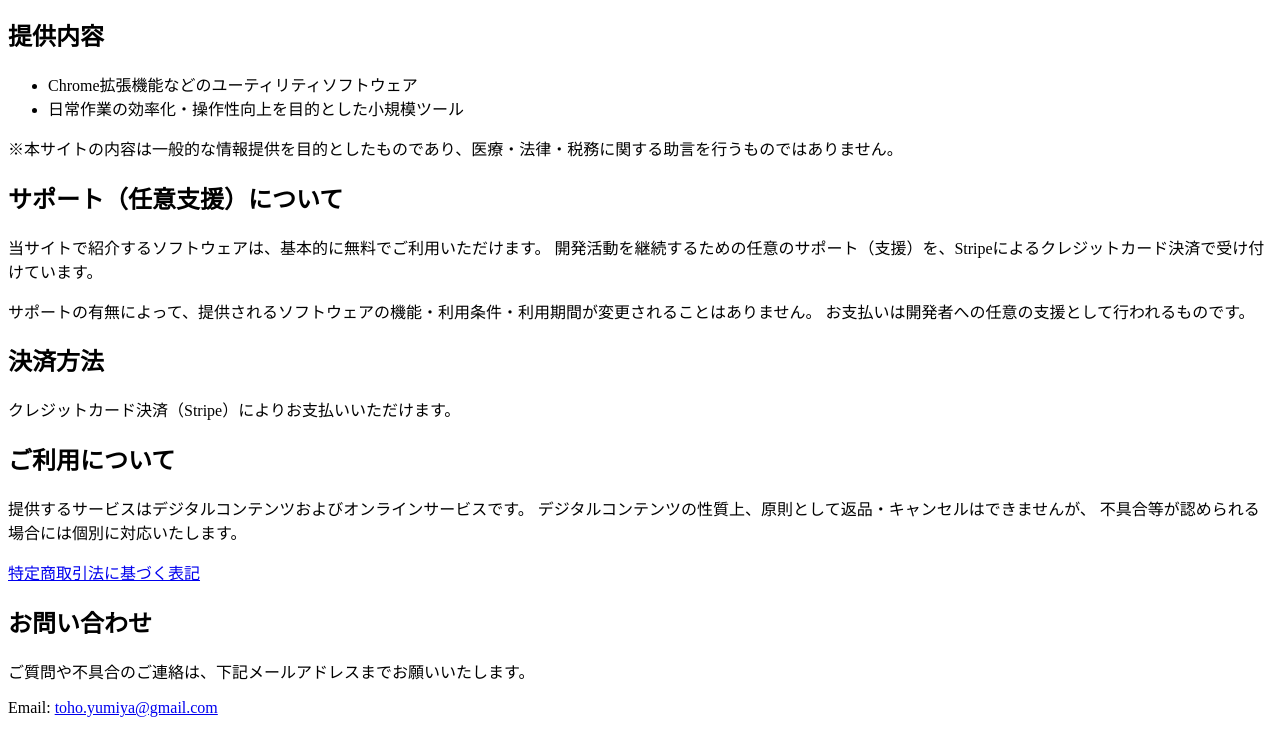
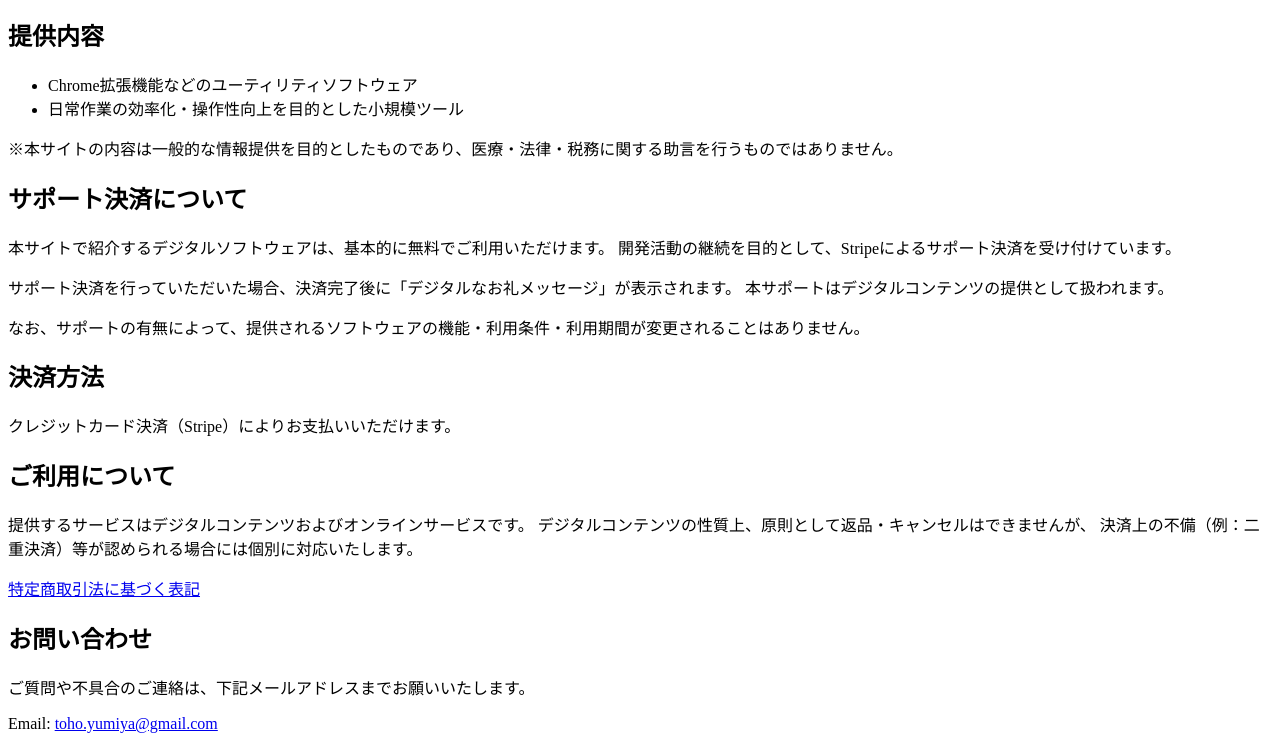
Before and after one commit to irckk/kofipage, a plain HTML site: page kofi/index.html in a window 1280 px wide. Shown: the part 107-856 px from the top of the page. Drawn offline with Linux system fonts and the light colour scheme.

Commit message:
Update index.html

```diff
--- a/kofi/index.html
+++ b/kofi/index.html
@@ -23,14 +23,17 @@
     ※本サイトの内容は一般的な情報提供を目的としたものであり、医療・法律・税務に関する助言を行うものではありません。
   </p>
 
-  <h2>サポート（任意支援）について</h2>
+  <h2>サポート決済について</h2>
   <p>
-    当サイトで紹介するソフトウェアは、基本的に無料でご利用いただけます。
-    開発活動を継続するための任意のサポート（支援）を、Stripeによるクレジットカード決済で受け付けています。
+    本サイトで紹介するデジタルソフトウェアは、基本的に無料でご利用いただけます。
+    開発活動の継続を目的として、Stripeによるサポート決済を受け付けています。
   </p>
   <p>
-    サポートの有無によって、提供されるソフトウェアの機能・利用条件・利用期間が変更されることはありません。
-    お支払いは開発者への任意の支援として行われるものです。
+    サポート決済を行っていただいた場合、決済完了後に「デジタルなお礼メッセージ」が表示されます。
+    本サポートはデジタルコンテンツの提供として扱われます。
+  </p>
+  <p>
+    なお、サポートの有無によって、提供されるソフトウェアの機能・利用条件・利用期間が変更されることはありません。
   </p>
 
   <h2>決済方法</h2>
@@ -42,7 +45,7 @@
   <p>
     提供するサービスはデジタルコンテンツおよびオンラインサービスです。
     デジタルコンテンツの性質上、原則として返品・キャンセルはできませんが、
-    不具合等が認められる場合には個別に対応いたします。
+    決済上の不備（例：二重決済）等が認められる場合には個別に対応いたします。
   </p>
 
   <p>
```
